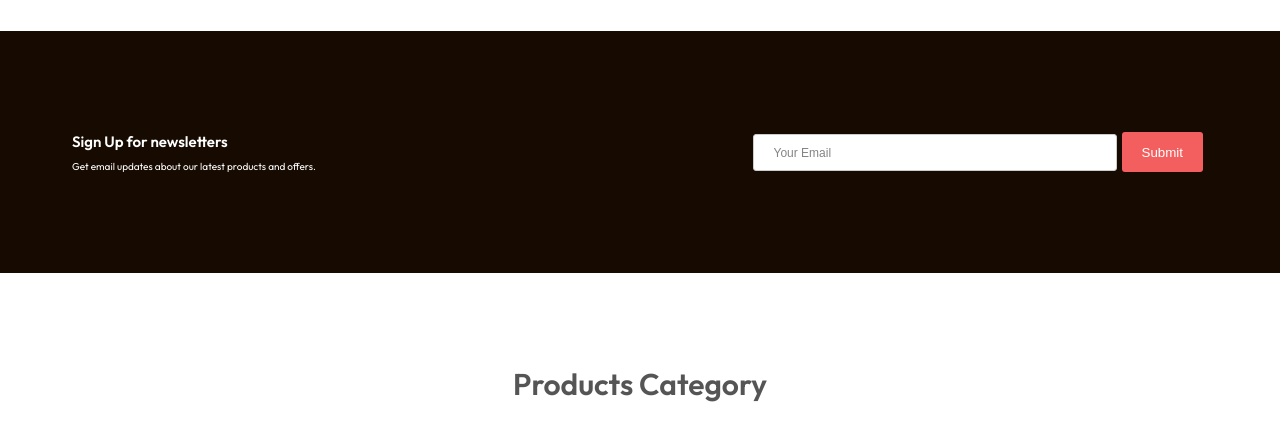
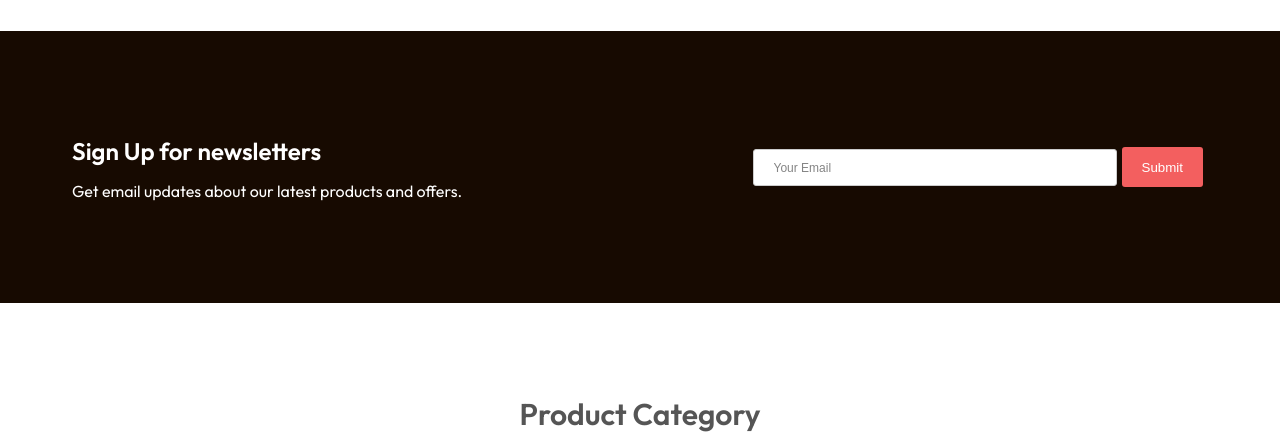
Before and after one commit to giuseppebrandi-byui/GB-Fashionista, a website built with Vite: page src/index.html in a window 1280 px wide. Shown: the part 1140-1576 px from the top of the page. Built offline with nearby package versions, Linux system fonts and the light colour scheme; a web font is replaced by a local one.

Commit message:
Added additional styling

```diff
--- a/src/css/style.css
+++ b/src/css/style.css
@@ -1,4 +1,13 @@
-/* :root {
+/*
+--- 01 TYPOGRAPHY SYSTEM
+- Font sizes (px)
+10 / 12 / 14 / 16 / 18 / 20 / 24 / 30 / 36 / 44 / 52 / 62 / 74 / 86 / 98
+
+--- 02 WHITESPACE
+- Spacing system (px)
+2 / 4 / 8 / 12 / 16 / 24 / 32 / 48 / 64 / 80 / 96 / 128
+
+:root {
   --font-body: Arial, Helvetica, sans-serif;
   --font-headline: Haettenschweiler, "Arial Narrow Bold", sans-serif;
   --primary-color: #f0a868;
@@ -463,8 +472,18 @@ form {
   border-radius: 3px;
   background-color: #f35f5f;
   color: #fff;
+  transition: all 0.3s;
+  cursor: pointer;
 }
 
 .newsletterBtn:hover {
   background-color: #db5656;
 }
+
+.signup-details h2 {
+  font-size: 2.4rem;
+}
+
+.signup-details p {
+  font-size: 1.6rem;
+}
--- a/src/index.html
+++ b/src/index.html
@@ -131,7 +131,7 @@
       </section>
 
       <section class="products-category products">
-        <h2 class="heading">Products Category</h2>
+        <h2 class="heading">Product Category</h2>
         <div class="product-list container-sm grid grid--3-cols">
           <div class="product-card">
             <a href="#">
```
